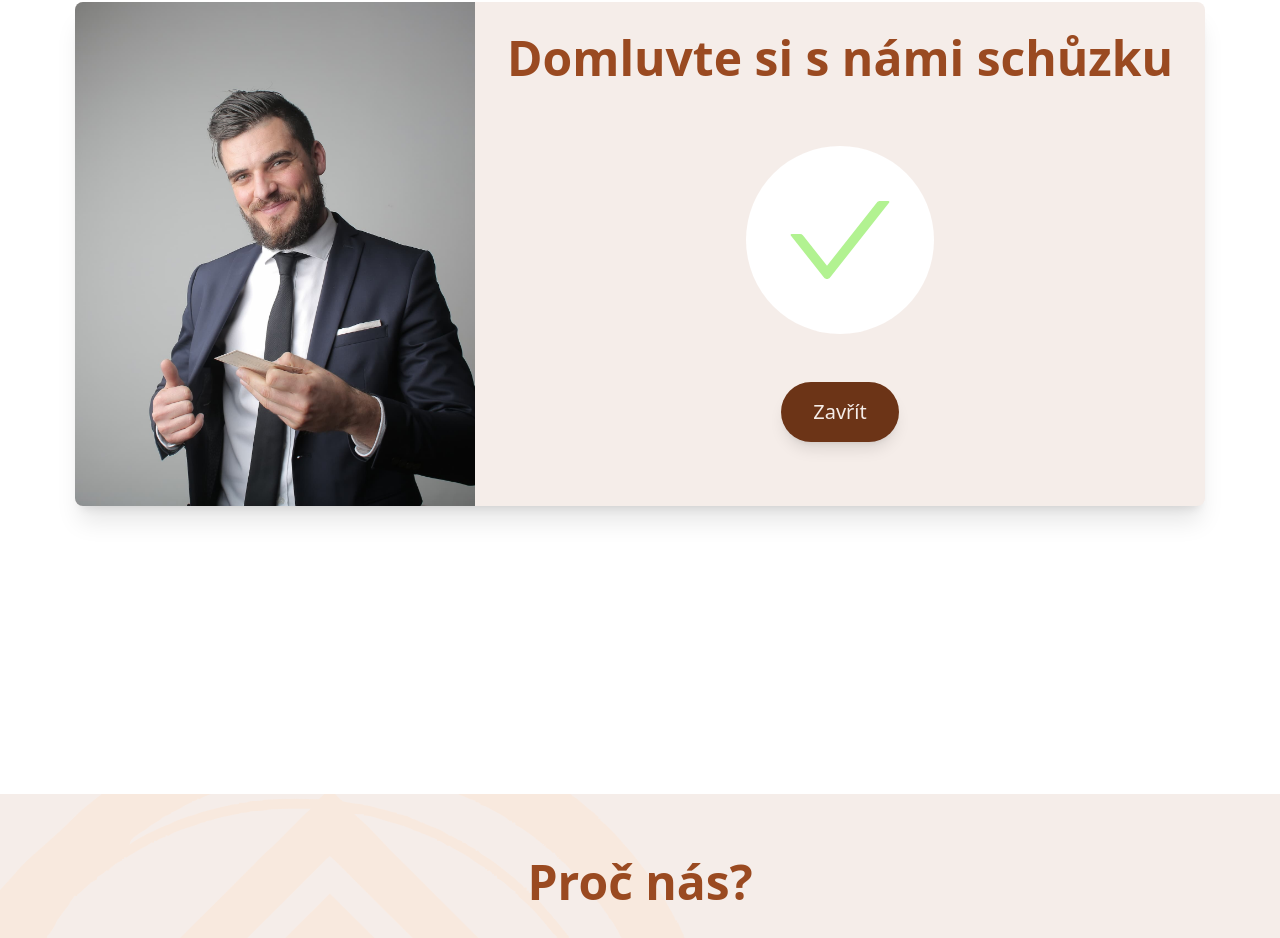
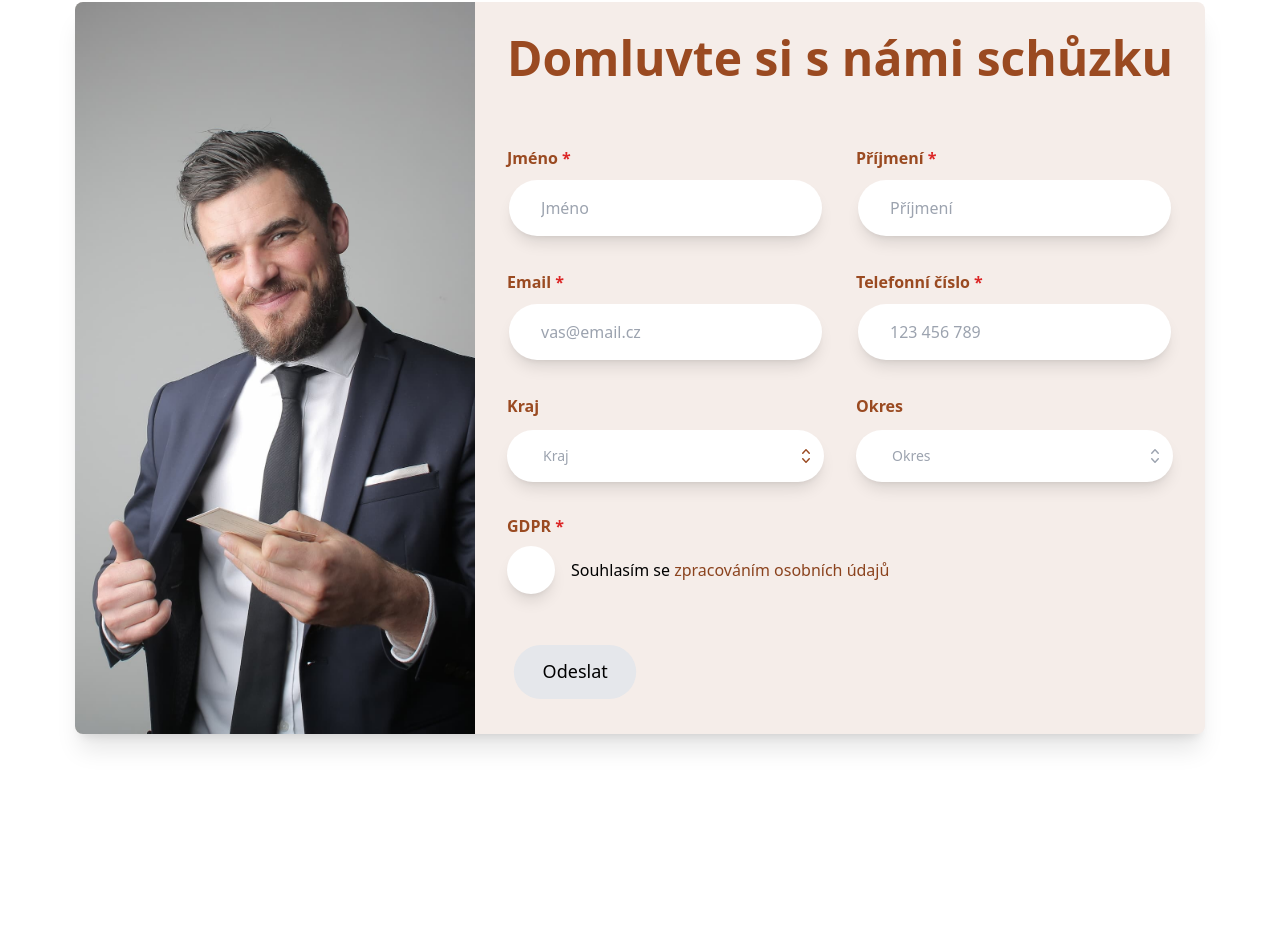
Before and after one commit to OndrejJuda/tepelne-izolace, a Next.js app: page / in a window 1280 px wide. Shown: the part 940-1878 px from the top of the page. Built offline with nearby package versions, Linux system fonts and the light colour scheme.

Commit message:
fix init state value

```diff
--- a/components/Form.jsx
+++ b/components/Form.jsx
@@ -32,7 +32,7 @@ const Input = ({ inputProps, hasError, title }) => {
 
 const Form = () => {
   const [isGDPRChecked, setIsGDPRChecked] = useState(false);
-  const [showValid, setShowValid] = useState(true);
+  const [showValid, setShowValid] = useState(false);
   const [submitError, setSubmitError] = useState('');
 
   const { formData, setFormData, clearFormData } = useContext(CoinContext);
```
